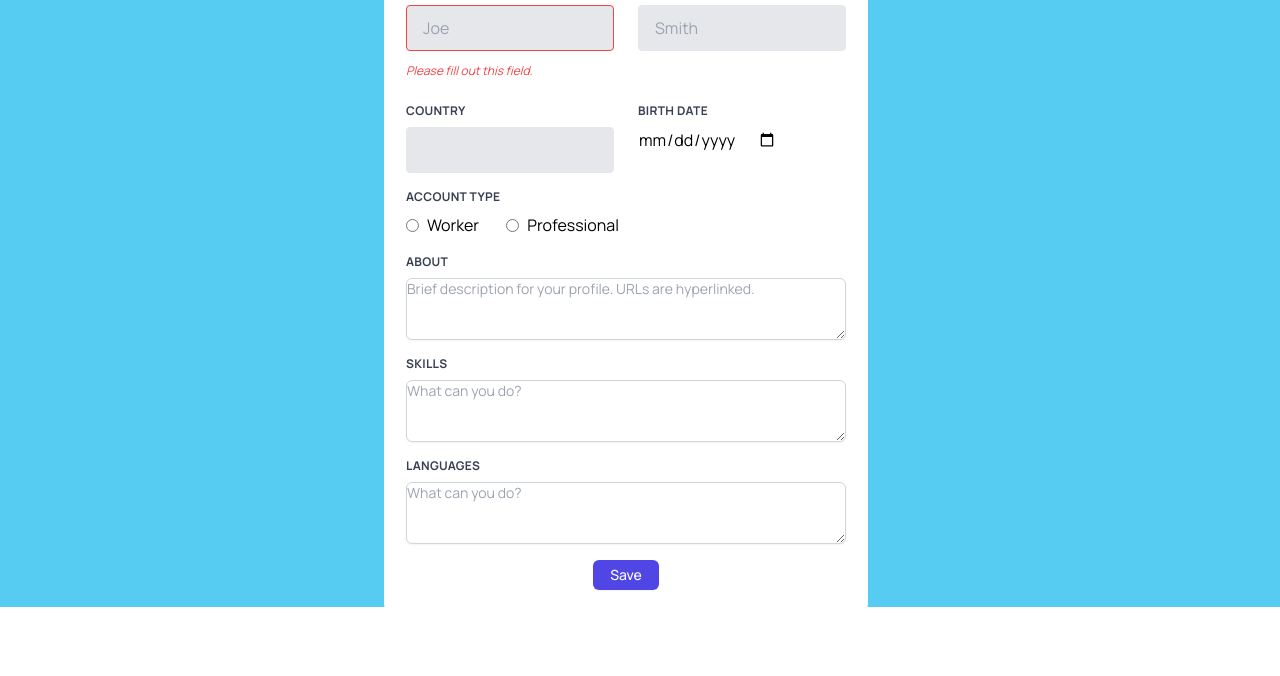
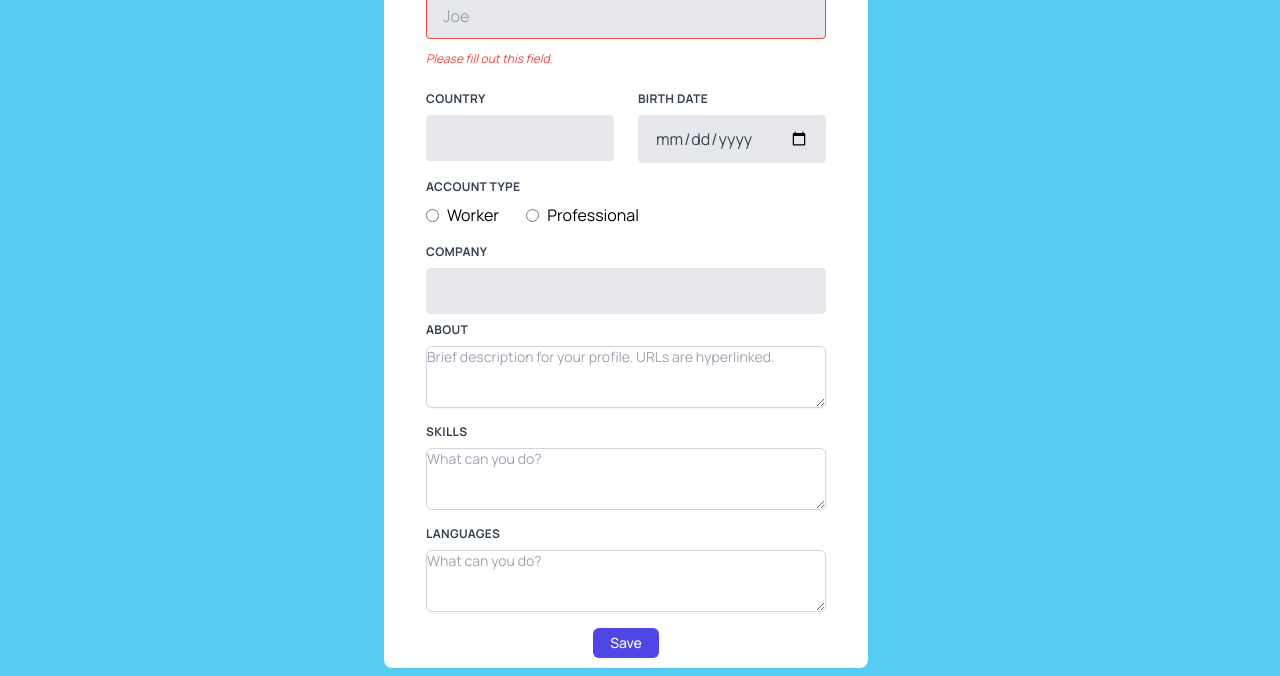
Before and after one commit to MaxTGM/smart-contract, a website: page public/html/form.html in a window 1280 px wide. Shown: the part 193-869 px from the top of the page. Before the commit the page ends 805 px from the top, so only its background shows below. Drawn offline with nearby package versions, Linux system fonts and the light colour scheme; files that its build step writes are made by us from their sources.

Commit message:
modified form

```diff
--- a/public/html/form.html
+++ b/public/html/form.html
@@ -11,23 +11,16 @@
     <title>Form</title>
 </head>
 <body>
-
-<main class="grid items-center justify-center max-h-screen h-screen md:bg-primary font-body">
-  <form class="w-11/12 max-w-lg m-2 md:bg-white md:p-5 md:border-2 md:border-white rounded-lg">
+<main class="grid items-center justify-center max-h-full md:bg-primary font-body">
+  <form class="w-11/12 max-w-lg m-2 md:bg-white md:px-10 md:py-2 md:border-2 md:border-white rounded-lg">
   <h1 class="text-6xl font-bold mb-6 text-center">Create a Profile!</h1>
     <div class="flex flex-wrap -mx-3 mb-6">
-      <div class="w-full md:w-1/2 px-3 mb-6 md:mb-0">
+      <div class="w-full md:w-full px-3 mb-6 md:mb-0">
         <label class="block uppercase tracking-wide text-gray-700 text-xs font-bold mb-2" for="grid-first-name">
           First Name
         </label>
         <input class="appearance-none block w-full bg-gray-200 text-gray-700 border border-red-500 rounded py-3 px-4 mb-3 leading-tight focus:outline-none focus:bg-white" id="grid-first-name" type="text" placeholder="Joe">
         <p class="text-red-500 text-xs italic">Please fill out this field.</p>
-      </div>
-      <div class="w-full md:w-1/2 px-3">
-        <label class="block uppercase tracking-wide text-gray-700 text-xs font-bold mb-2" for="grid-last-name">
-          Last Name
-        </label>
-        <input class="appearance-none block w-full bg-gray-200 text-gray-700 border border-gray-200 rounded py-3 px-4 leading-tight focus:outline-none focus:bg-white focus:border-gray-500" id="grid-last-name" type="text" placeholder="Smith">
       </div>
     </div>
     <div class="flex flex-wrap -mx-3 mb-2">
@@ -41,17 +34,8 @@
         <label class="block uppercase tracking-wide text-gray-700 text-xs font-bold mb-2" for="grid-state">
           Birth Date
         </label>
+        <input type="date" class="appearance-none block w-full bg-gray-200 text-gray-700 border border-gray-200 rounded py-3 px-4 leading-tight focus:outline-none focus:bg-white focus:border-gray-500" id="grid-last-name" type="text" placeholder="Smith">
         <div class="relative">
-          <input type="date">
-          <!-- <select class="block appearance-none w-full bg-gray-200 border border-gray-200 text-gray-700 py-3 px-4 pr-8 rounded leading-tight focus:outline-none focus:bg-white focus:border-gray-500" id="grid-state"> -->
-            <!-- <option>how</option>
-            <option>to</option>
-            <option>do</option>
-            <option>this</option> -->
-          <!-- </select> -->
-          <!-- <div class="pointer-events-none absolute inset-y-0 right-0 flex items-center px-2 text-gray-700">
-            <svg class="fill-current h-4 w-4" xmlns="http://www.w3.org/2000/svg" viewBox="0 0 20 20"><path d="M9.293 12.95l.707.707L15.657 8l-1.414-1.414L10 10.828 5.757 6.586 4.343 8z"/></svg>
-          </div> -->
         </div>
       </div>
     </div>
@@ -66,6 +50,14 @@
           <input type="radio" class="form-radio" name="accountType" value="busines">
           <span class="ml-2">Professional</span>
         </label>
+      </div>
+    </div>
+    <div class="flex flex-wrap -mx-3 mb-2">
+      <div class="w-full md:w-full px-3 mb-6 md:mb-0">
+        <label class="block uppercase tracking-wide text-gray-700 text-xs font-bold mb-2" for="grid-city">
+          Company
+        </label>
+        <input class="appearance-none block w-full bg-gray-200 text-gray-700 border border-gray-200 rounded py-3 px-4 leading-tight focus:outline-none focus:bg-white focus:border-gray-500" id="grid-city" type="text" placeholder="">
       </div>
     </div>
     <div class="w-full mb-6 md:mb-4">
```
Also changed, not shown: 2 other files.
